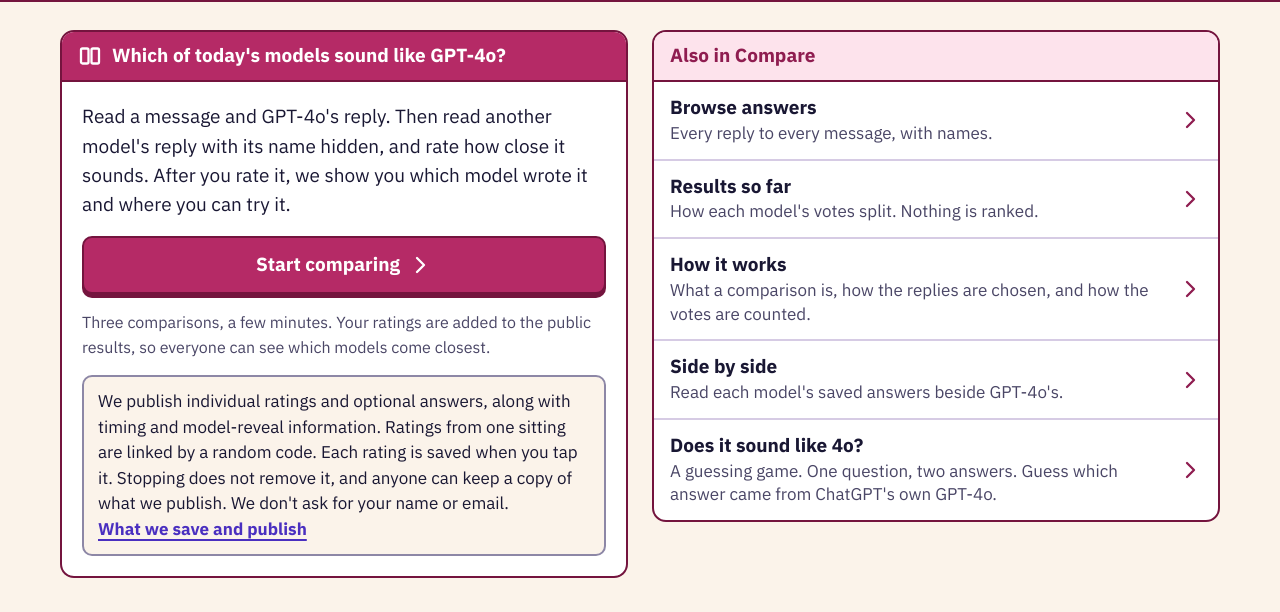
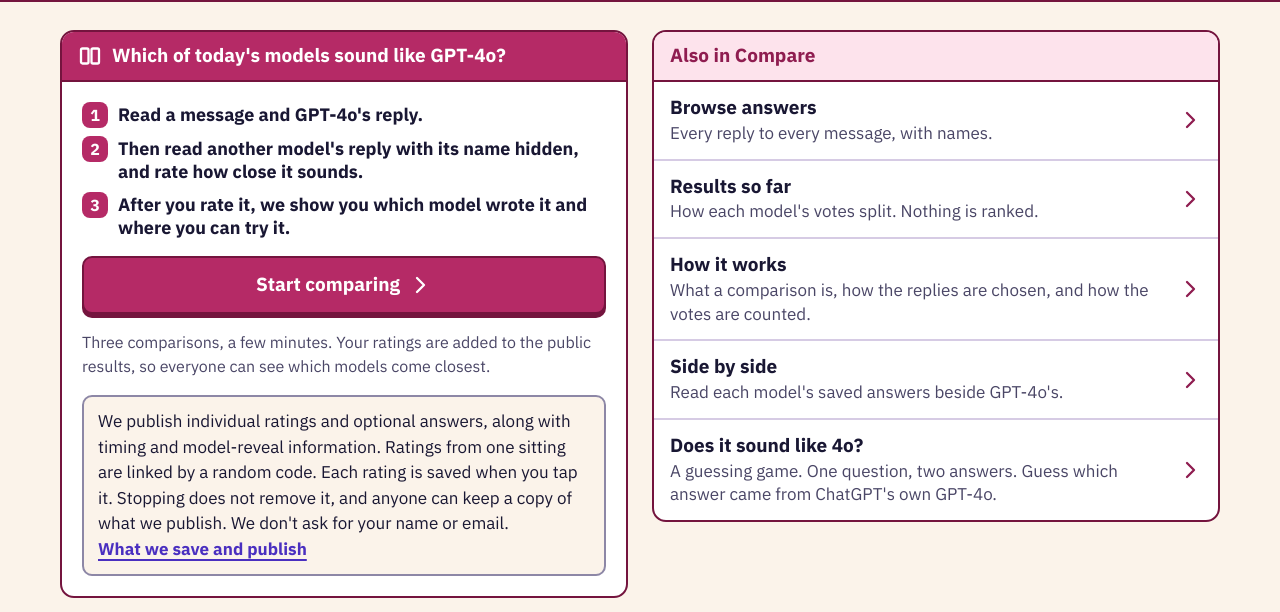
Before and after one commit to grantwilliams-ai/friendsof4o-site, a plain HTML site: page site/vote/index.html in a window 1280 px wide. Shown: the part 188-800 px from the top of the page. Drawn offline with Linux system fonts and the light colour scheme.

Commit message:
Vote opening as numbered steps

```diff
--- a/site/css/vote.css
+++ b/site/css/vote.css
@@ -10,6 +10,12 @@
    Nothing here is under 16 px: not Details, not a note, not a count. */
 
 /* ---------- The opening ---------- */
+/* the opening's three steps: a number mark in the section's colour, the sentence heavier than body text */
+.vote-steps { list-style: none; margin: 0; padding: 0; display: flex; flex-direction: column; gap: 8px; }
+.vote-steps > li { display: flex; align-items: flex-start; gap: 10px; }
+.vote-steps .sp-num { width: 26px; height: 26px; border-radius: 8px; font-size: 16px; }
+.vote-open-step { min-width: 0; padding-top: 2px; font-size: 17px; font-weight: 700; line-height: 1.3; color: var(--sp-ink); }
+@media (min-width: 600px) { .vote-open-step { font-size: 18px; padding-top: 1px; } }
 .vote-start { margin-top: 4px; }
 .vote-fail { color: var(--sp-bad); font-weight: 600; }
 .vote-notice { margin-top: 4px; }
--- a/site/vote/index.html
+++ b/site/vote/index.html
@@ -71,7 +71,11 @@
 <div class="vote-app sp-page sp-sec-compare" data-vote="vote" data-state="intro" data-section="Compare" data-name="Compare replies">
   <section class="sp-wrap sp-hub" data-screen="intro">
     <div class="sp-panel"><div class="sp-panel-bar"><svg class="sp-i" aria-hidden="true" focusable="false"><use href="#sp-compare"/></svg><h2>Which of today&#x27;s models sound like <span class="nb">GPT-4o</span>?</h2></div><div class="sp-panel-body">
-        <p class="sp-lead">Read a message and <span class="nb">GPT-4o</span>&#x27;s reply. Then read another model&#x27;s reply with its name hidden, and rate how close it sounds. After you rate it, we show you which model wrote it and where you can try it.</p>
+        <ol class="sp-lead vote-steps" role="list">
+          <li><span class="sp-num" aria-hidden="true">1</span><span class="vote-open-step">Read a message and <span class="nb">GPT-4o</span>&#x27;s reply.</span></li>
+          <li><span class="sp-num" aria-hidden="true">2</span><span class="vote-open-step">Then read another model&#x27;s reply with its name hidden, and rate how close it sounds.</span></li>
+          <li><span class="sp-num" aria-hidden="true">3</span><span class="vote-open-step">After you rate it, we show you which model wrote it and where you can try it.</span></li>
+        </ol>
         <button class="vbtn vbtn-primary vbtn-wide vote-start" type="button" data-start disabled>Start comparing <svg class="sp-i" aria-hidden="true" focusable="false"><use href="#sp-chev"/></svg></button>
         <p class="sp-note">Three comparisons, a few minutes. Your ratings are added to the public results, so everyone can see which models come closest.</p>
         <p class="sp-note vote-fail" data-load-fail role="status" hidden>The comparisons could not be loaded. Please try again in a moment.</p>
```
